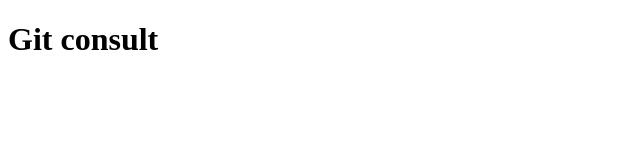
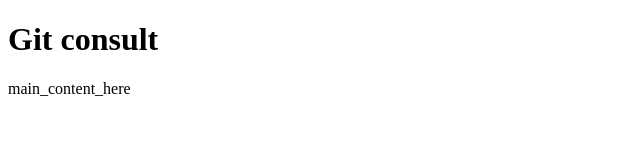
Before and after one commit to dmitrii-kuvaldin/49.1-git-consult, a plain HTML site: page index.html in a window 1280 px wide. Shown: the whole page, without its empty margins (0-640 px from the left). Drawn offline with Linux system fonts and the light colour scheme.

Commit message:
main_content

```diff
--- a/index.html
+++ b/index.html
@@ -7,5 +7,8 @@
 </head>
 <body>
   <h1>Git consult</h1>
+  <main>
+    main_content_here
+  </main>
 </body>
 </html>
```
